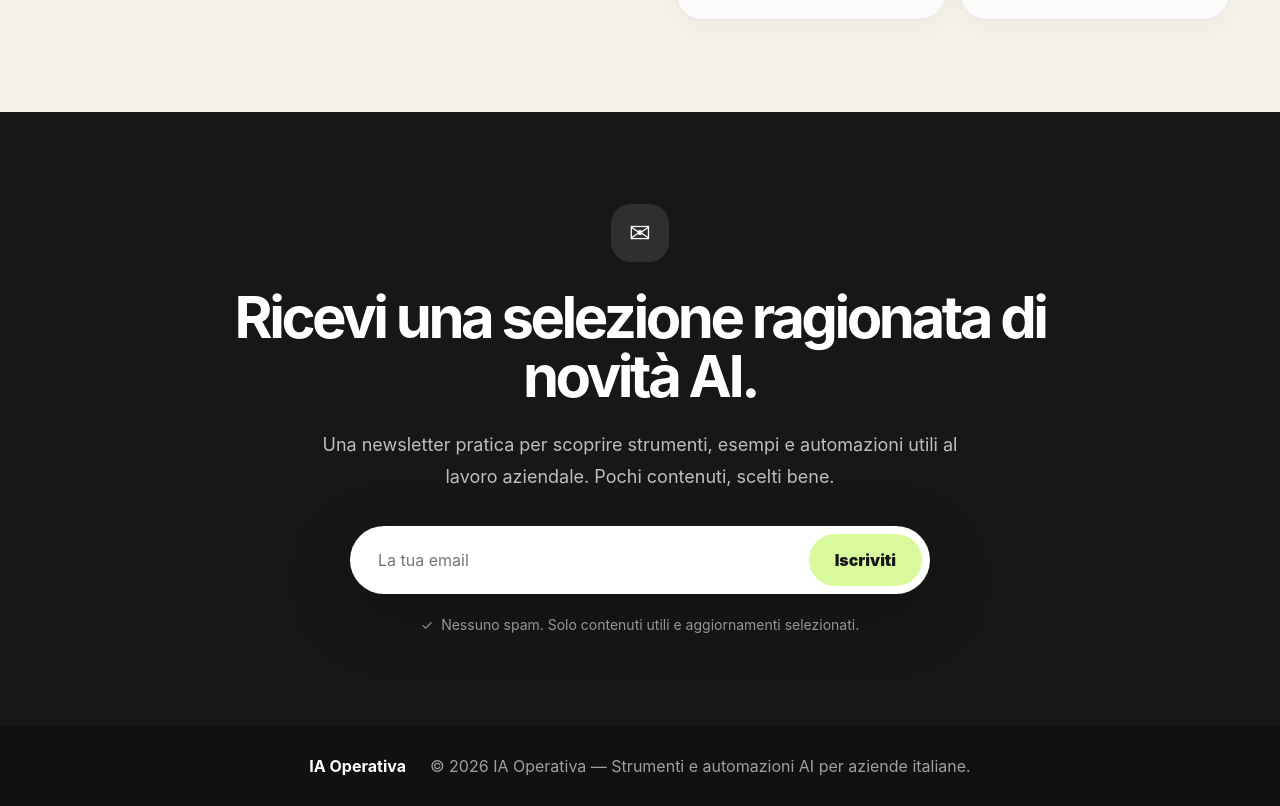
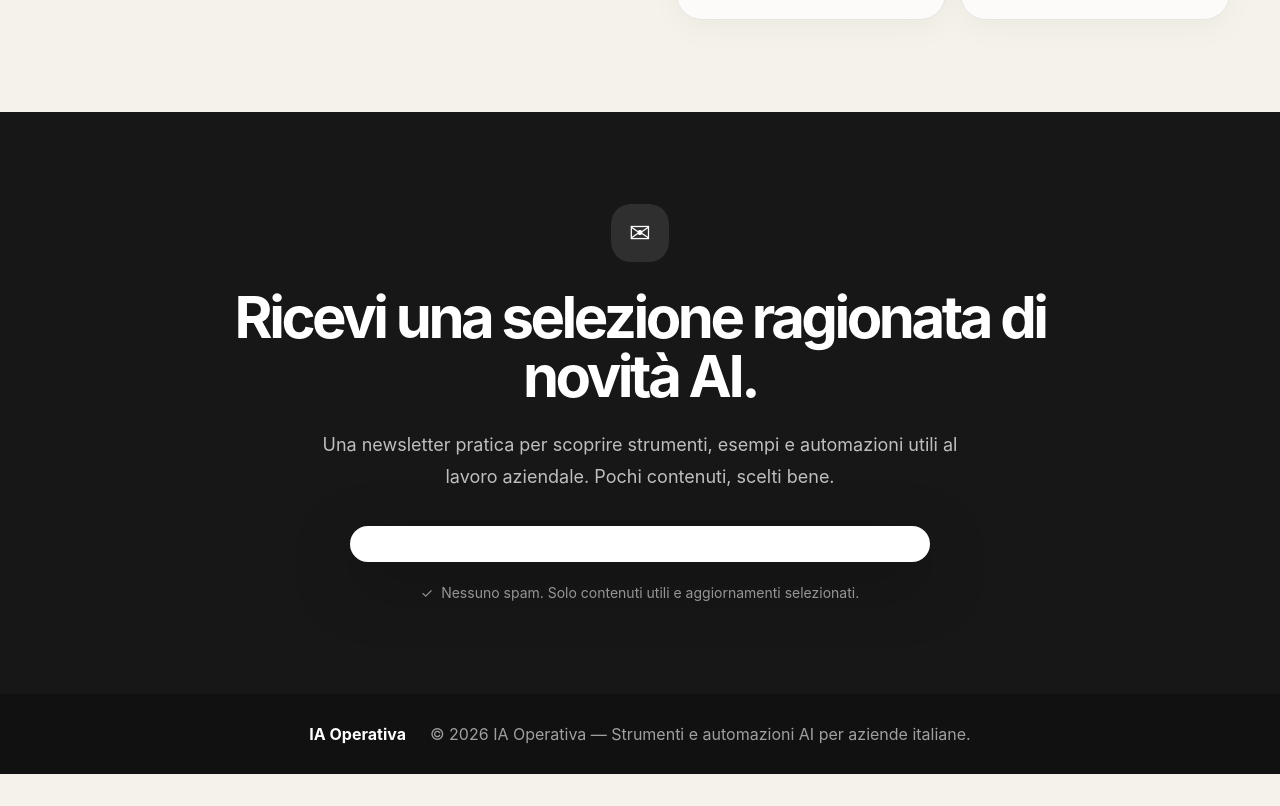
Before and after one commit to AndreaSalvatelli/ia-operativa, a React (Vite) app: page / in a window 1280 px wide. Shown: the part 2104-2910 px from the top of the page. After the commit the page ends 2878 px from the top, so only its background shows below. Built offline with nearby package versions, Linux system fonts and the light colour scheme.

Commit message:
Update IAOperativaLanding.jsx

```diff
--- a/src/IAOperativaLanding.jsx
+++ b/src/IAOperativaLanding.jsx
@@ -1,4 +1,5 @@
 import React from "react";
+const TALLY_FORM_URL = "https://tally.so/r/WOeKEa";
 
 function Icon({ type }) {
   const icons = {
@@ -71,8 +72,8 @@ export default function IAOperativaLanding() {
           <a href="#newsletter">Newsletter</a>
         </nav>
 
-        <a className="headerCta" href="#newsletter">
-          Iscriviti
+        <a className="headerCta" href={TALLY_FORM_URL} target="_blank" rel="noreferrer">
+  Iscriviti
         </a>
       </header>
 
@@ -93,7 +94,7 @@ export default function IAOperativaLanding() {
             </p>
 
             <div className="heroActions">
-              <a className="primaryButton" href="#newsletter">
+             <a className="primaryButton" href={TALLY_FORM_URL} target="_blank" rel="noreferrer">
                 Ricevi le novità AI <Icon type="arrow" />
               </a>
               <a className="secondaryButton" href="#cosa">
@@ -214,10 +215,11 @@ export default function IAOperativaLanding() {
               al lavoro aziendale. Pochi contenuti, scelti bene.
             </p>
 
-            <form className="newsletterForm">
-              <input type="email" placeholder="La tua email" />
-              <button type="button">Iscriviti</button>
-            </form>
+            <div className="newsletterForm">
+              <a className="tallyButton" href={TALLY_FORM_URL} target="_blank" rel="noreferrer">
+               Iscriviti al Radar IA Operativa
+              </a>
+            </div>
 
             <div className="privacy">
               <Icon type="shield" />
```
